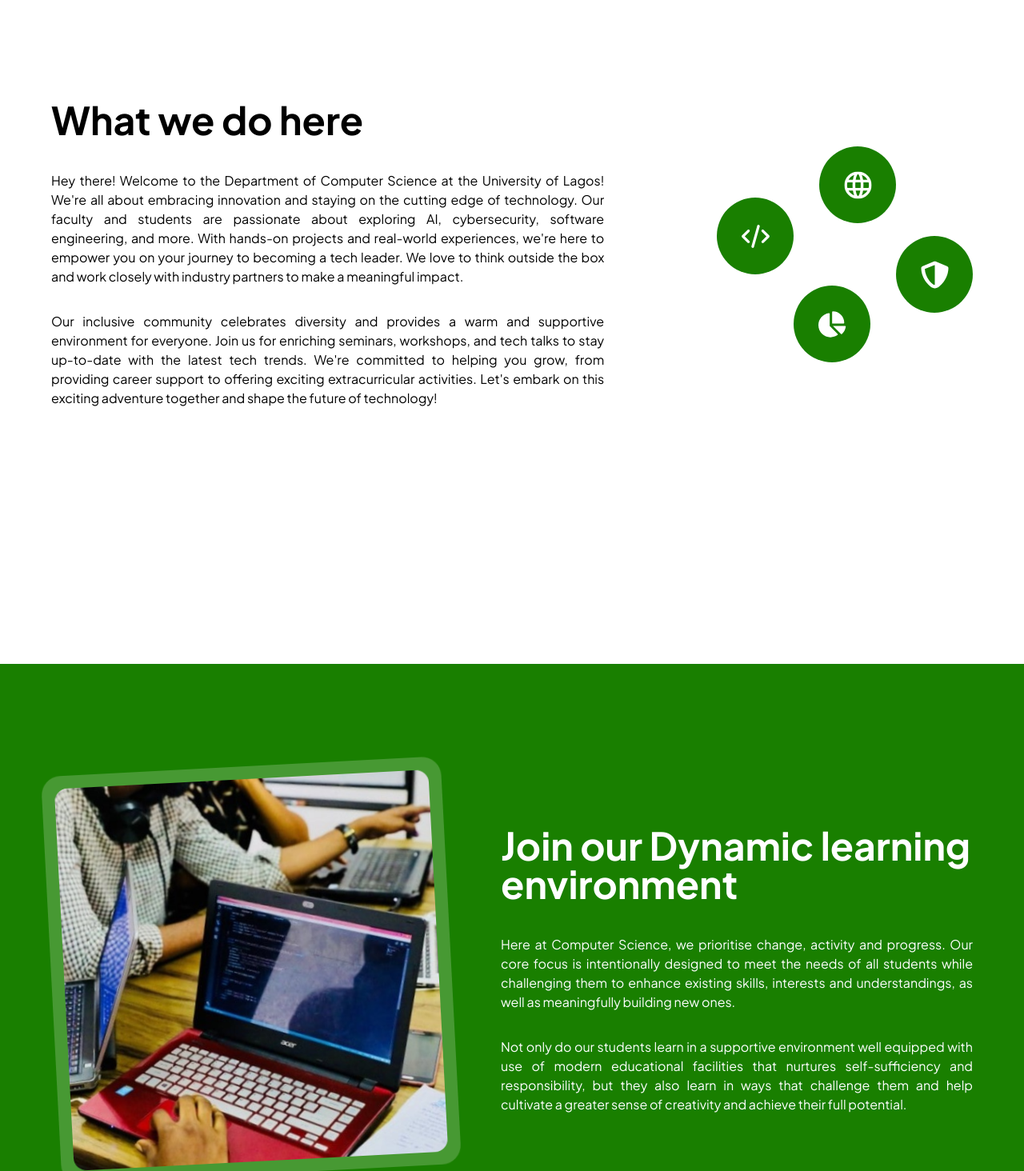
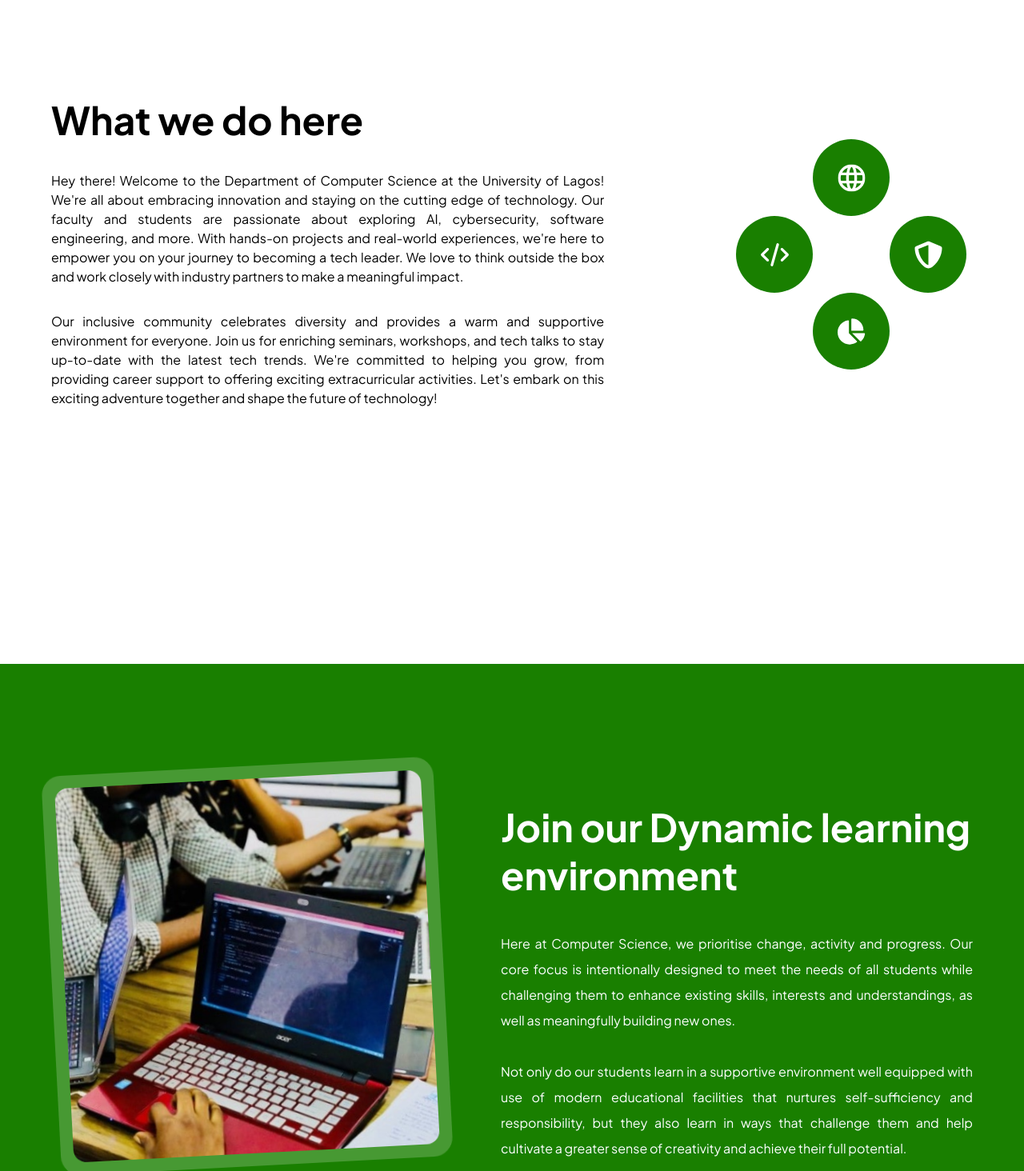
Before and after one commit to SeunPaul/nacos-unilag, a React (Vite) app: page / in a window 1280 px wide. Shown: the part 806-2270 px from the top of the page at 80% size. Built offline with nearby package versions, Linux system fonts and the light colour scheme.

Commit message:
progress

```diff
--- a/src/pages/Home.tsx
+++ b/src/pages/Home.tsx
@@ -60,18 +60,18 @@ function Home() {
                 shape the future of technology!
               </p>
             </div>
-            <div className="hidden w-1/3 items-center justify-end md:flex lg:w-2/5">
-              <div className=" animate-spin-slow relative h-[270px] w-60 lg:w-80 ">
-                <div className="absolute left-28 top-0 flex h-16 w-16 items-center justify-center rounded-full bg-green lg:left-32 lg:h-24 lg:w-24">
+            <div className="hidden w-1/3 items-center justify-end pr-2 md:flex lg:w-2/5">
+              <div className=" animate-spin-slow relative h-52 w-52 lg:h-72 lg:w-72">
+                <div className="absolute left-1/2 top-0 flex h-16 w-16 -translate-x-1/2 items-center justify-center rounded-full bg-green lg:h-24 lg:w-24">
                   <Network className="h-6 w-6 lg:h-[35px] lg:w-[35px]" />
                 </div>
-                <div className="absolute right-0 top-28 flex h-16 w-16 items-center justify-center rounded-full bg-green lg:h-24 lg:w-24">
+                <div className="absolute right-0 top-1/2 flex h-16 w-16 -translate-y-1/2 items-center justify-center rounded-full bg-green lg:h-24 lg:w-24">
                   <Security className="h-6 w-6 lg:h-[35px] lg:w-[35px]" />
                 </div>
-                <div className="absolute bottom-10 left-16 flex h-16 w-16 items-center justify-center rounded-full bg-green lg:bottom-0 lg:left-24 lg:h-24 lg:w-24">
+                <div className="absolute bottom-0 left-1/2 flex  h-16 w-16 -translate-x-1/2 items-center justify-center rounded-full bg-green lg:h-24 lg:w-24">
                   <Productivity className="h-6 w-6 lg:h-[35px] lg:w-[35px]" />
                 </div>
-                <div className="absolute left-0 top-16 flex h-16 w-16 items-center justify-center rounded-full bg-green lg:h-24 lg:w-24">
+                <div className="absolute left-0 top-1/2 flex h-16 w-16 -translate-y-1/2 items-center justify-center rounded-full bg-green lg:h-24 lg:w-24">
                   <Code className="h-6 w-6 lg:h-[35px] lg:w-[35px]" />
                 </div>
               </div>
@@ -82,9 +82,9 @@ function Home() {
 
       {/* Dynamic learning environment */}
       <div className="bg-green pb-80 pt-32">
-        <SectionWrapper className="flex flex-wrap items-center justify-between">
+        <SectionWrapper className="flex flex-wrap items-center justify-between gap-10">
           <>
-            <div className="h-[510px] w-[500px] -rotate-3 rounded-3xl bg-[#FFFFFF33] p-4">
+            <div className="mb-10 h-96 w-[490px] -rotate-3 rounded-3xl bg-[#FFFFFF33] p-4 md:h-[500px]">
               <img
                 src={learning}
                 alt=""
@@ -92,17 +92,17 @@ function Home() {
               />
             </div>
             <div className="w-[590px] text-white">
-              <h3 className="mb-4 text-2xl font-bold md:mb-10 md:text-5xl">
+              <h3 className="mb-4 text-2xl font-bold md:mb-10 md:text-5xl md:leading-tight">
                 Join our Dynamic learning environment
               </h3>
-              <p className="mb-8 text-justify">
+              <p className="mb-8 text-justify leading-loose">
                 Here at Computer Science, we prioritise change, activity and
                 progress. Our core focus is intentionally designed to meet the
                 needs of all students while challenging them to enhance existing
                 skills, interests and understandings, as well as meaningfully
                 building new ones.
               </p>
-              <p className="text-justify">
+              <p className="text-justify leading-loose">
                 Not only do our students learn in a supportive environment well
                 equipped with use of modern educational facilities that nurtures
                 self-sufficiency and responsibility, but they also learn in ways
```
